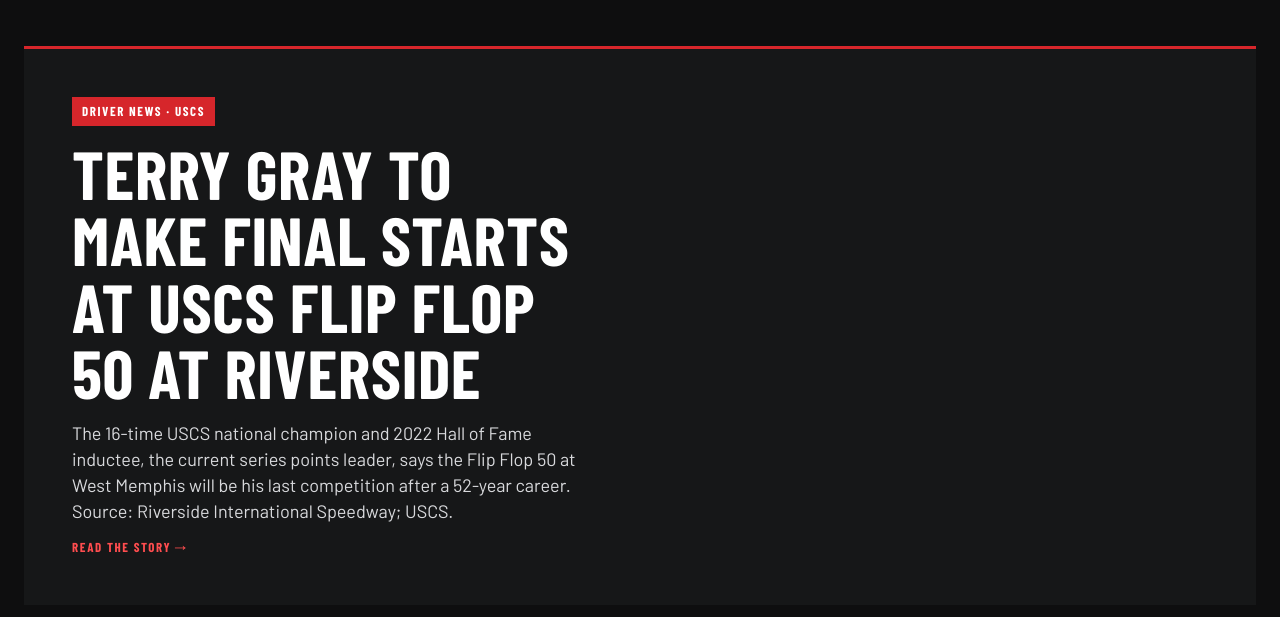
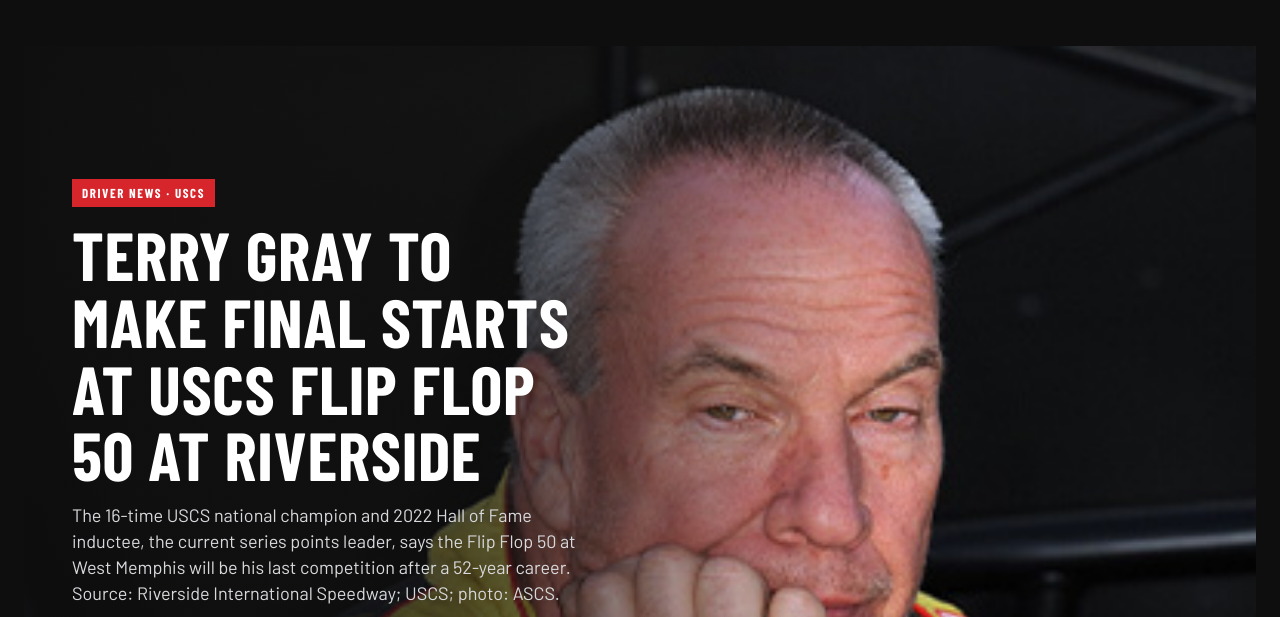
Before and after one commit to kevzeppy/dirtsprintcars, a plain HTML site: page index.html in a window 1280 px wide. Shown: the part 154-771 px from the top of the page. Drawn offline with nearby package versions, Linux system fonts and the light colour scheme; no server answers; a web font is replaced by a local one.

Commit message:
Add ASCS headshot to Terry Gray story and homepage top-story hero (object-position top for the 400px square crop)

```diff
--- a/index.html
+++ b/index.html
@@ -45,6 +45,7 @@ nav a[aria-current]{color:#fff;border-bottom-color:var(--red)}
 /* hero */
 .hero{display:block;position:relative;overflow:hidden;background:var(--panel);margin-top:48px}
 .hero img{display:block;width:100%;height:clamp(360px,52vw,640px);object-fit:cover;object-position:50% 42%}
+.hero img.hero-portrait{object-position:top}
 .hero-text{border-top:3px solid var(--red)}
 .hero.hero-text .shade{display:none}
 .hero.hero-text .copy{position:static;max-width:760px;padding:clamp(28px,4vw,48px)}
@@ -285,15 +286,17 @@ t.setAttribute('datetime',d.toISOString());t.textContent=d.toLocaleDateString('e
 <main>
 <section class="wrap" aria-label="Featured story">
 <!-- TOP STORY: revolve daily. Priority: driver change, major wins, championship clinches. Multiple strong candidates -> ask Kevin. Never same top story on consecutive days. No new news -> lead with last big story. The current top story must NOT also appear as a card in Latest Racing News. A story enters Latest only after it rotates off the top spot, added at the top of Latest with a data-date. Latest holds the 10 most recent non-top-story items, newest first. -->
-<a href="terry-gray-final-race-uscs-riverside-2026.html" class="hero hero-text">
+<a href="terry-gray-final-race-uscs-riverside-2026.html" class="hero">
+<img class="hero-portrait" src="images/terry-gray-ascs-headshot-2026.jpg" alt="Terry Gray. Photo: ASCS">
 <div class="shade"></div>
 <div class="copy">
 <span class="lbl tag">Driver news · USCS</span>
 <h1 class="disp">Terry Gray to Make Final Starts at USCS Flip Flop 50 at Riverside</h1>
-<p>The 16-time USCS national champion and 2022 Hall of Fame inductee, the current series points leader, says the Flip Flop 50 at West Memphis will be his last competition after a 52-year career. Source: Riverside International Speedway; USCS.</p>
+<p>The 16-time USCS national champion and 2022 Hall of Fame inductee, the current series points leader, says the Flip Flop 50 at West Memphis will be his last competition after a 52-year career. Source: Riverside International Speedway; USCS; photo: ASCS.</p>
 <span class="lbl red">Read the story →</span>
 </div>
 </a>
+<p class="note" style="margin-top:8px">Photo: ASCS</p>
 </section>
 
 
```
Also changed, not shown: archive.html (+1 -1 lines), terry-gray-final-race-uscs-riverside-2026.html (+5 -2 lines), images/terry-gray-ascs-headshot-2026.jpg (added).
